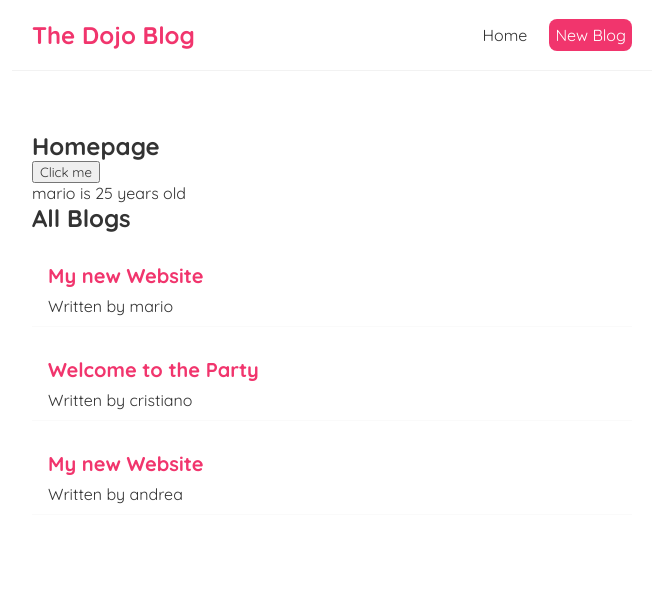
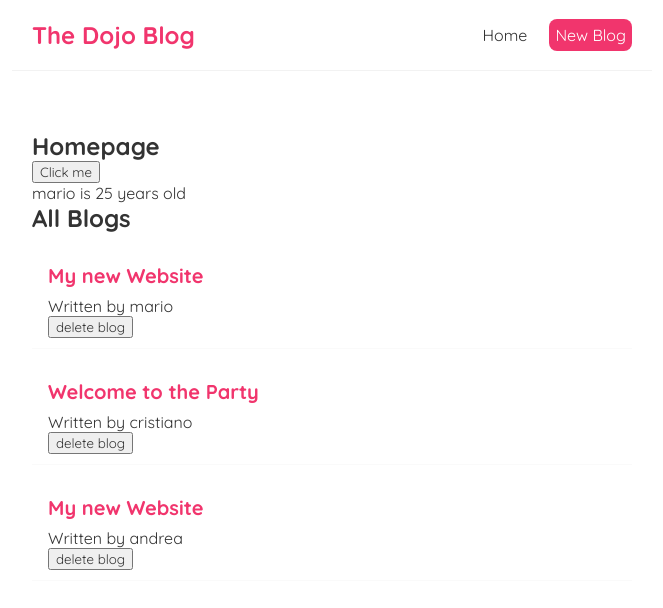
Before and after one commit to CristianoAltomonte/dojo-blog, a React (Create React App) app: page / in a window 1280 px wide. Shown: the top 608 px of the page, without its empty margins (308-971 px from the left). Built offline with nearby package versions, Linux system fonts and the light colour scheme.

Commit message:
delete button

```diff
--- a/src/components/BlogList.js
+++ b/src/components/BlogList.js
@@ -1,6 +1,7 @@
-const BlogList = ({ blogs, title }) => {
+const BlogList = ({ blogs, title, handleDelete }) => {
   //   const blogs = props.blogs;
   //   const title = props.title;
+
   return (
     <div className="blog-list">
       <h2>{title}</h2>
@@ -8,6 +9,7 @@
         <div className="blog-preview" key={blog.id}>
           <h2>{blog.title}</h2>
           <p>Written by {blog.author}</p>
+          <button onClick={() => handleDelete(blog.id)}>delete blog</button>
         </div>
       ))}
     </div>
--- a/src/components/Home.js
+++ b/src/components/Home.js
@@ -26,6 +26,11 @@
     },
   ]);
 
+  const handleDelete = (id) => {
+    const newBlogs = blogs.filter((blog) => blog.id !== id);
+    setBlogs(newBlogs);
+  };
+
   const handleClick = () => {
     setName("luigi");
     setAge(30);
@@ -37,7 +42,7 @@
       <p>
         {name} is {age} years old
       </p>
-      <BlogList blogs={blogs} title="All Blogs" />
+      <BlogList blogs={blogs} title="All Blogs" handleDelete={handleDelete} />
     </div>
   );
 }
```
